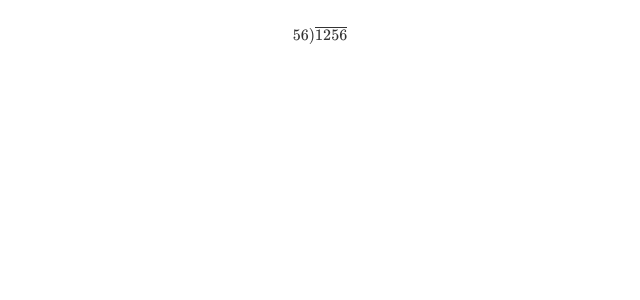
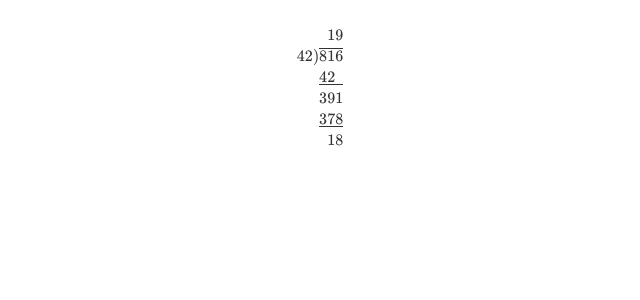
Before and after one commit to kenleung5e28/long-division-demo, a Svelte app: page / in a window 1280 px wide. Shown: the top 300 px of the page, without its empty margins (320-960 px from the left). Built offline with nearby package versions, Linux system fonts and the light colour scheme.

Commit message:
add long division logic

```diff
--- a/src/App.svelte
+++ b/src/App.svelte
@@ -1,9 +1,8 @@
 <script lang="ts">
 import processMath from './processMath';
+import { division } from './arithmetic';
 
-let expr = processMath(`$
-56)\\overline{1256}
-$`);
+let expr = processMath('$' + division(816, 42) + '$');
 </script>
 
 <main>
--- a/src/arithmetic.ts
+++ b/src/arithmetic.ts
@@ -1,4 +1,4 @@
-const division(a: number, b: number): string => {
+export const division = (a: number, b: number): string => {
   if (!Number.isInteger(a) || b <= 0 || b > 999) {
     throw new Error('"a" must be an integer between 1 and 999');
   }
@@ -8,7 +8,69 @@ const division(a: number, b: number): string => {
   if (a < b) {
     throw new Error('"a" must be at least as large as "b"');
   }
-
-};
+  const quot = parseInt((a / b).toString());
+  const rem = a % b;
+  const ax = a.toString();
+  const an = ax.length;
+  const bx = b.toString();
+  const bn = bx.length;
+  const qx = quot.toString();
+  const qn = qx.length;
+  const prefix = '|'.padStart(bn + 1);
+  const prefixL = '('.padStart(bn + 1);
+  const put = (num: number, space: number, underline = false) => ((underline ? prefixL: prefix) + (num.toString() + ' '.repeat(space)).padStart(an)).split('');
+  let sq: string[][] = [[], []];
+  sq[0] = (prefix + qx.padStart(an)).split('');
+  sq[1] = (bx + ')' + ax).split('')
+  let prod = b * parseInt(qx[0]);
+  let prev = parseInt(ax.substr(0, prod.toString().length));
+  sq.push(put(prod, qn - 1, true));
+  for (let i = 1; i < qn; i++) {
+    const qi = parseInt(qx[i]);
+    const ai = parseInt(ax[i]);
+    prev = 10 * (prev - prod) + ai;
+    prod = b * qi;
+    sq.push(put(prev, qn - 1 - i));
+    sq.push(put(prod, qn - 1 - i, true));
+  }
+  if (rem !== 0) {
+    sq.push(put(rem, 0));
+  }
+  console.log(sq);
+  return sq.map(row => {
+    const type = row[bn];
+    let digitStarted = false;
+    let afterSep = false;
+    let s = '';
+    for (const c of row) {
+      switch (c) {
+        case '|':
+        case '(':
+          s += '\\phantom{)}';
+          afterSep = true;
+          break;
+        case ')':
+          s += ')\\overline{';
+          afterSep = true;
+          break;
+        case ' ':
+          s += '\\phantom{0}';
+          break;
+        default:
+          if (afterSep && !digitStarted) {
+            digitStarted = true;
+            if (type === '(') {
+              s += '\\underline{';
+            }
+          }
+          s += c;
+      }
+    }
+    if (type === '(' || type === ')') {
+      s += '}';
+    }
+    return s;
+  }).join('\\\\\n');
+}
 
 export default { division };
```
